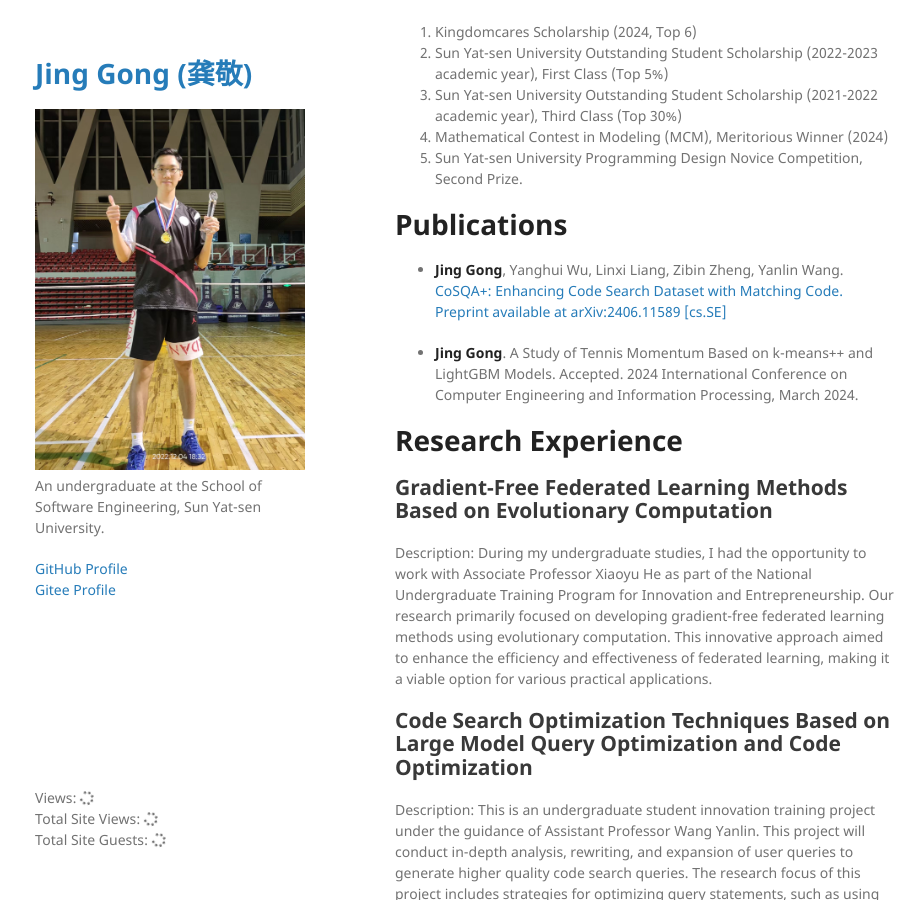
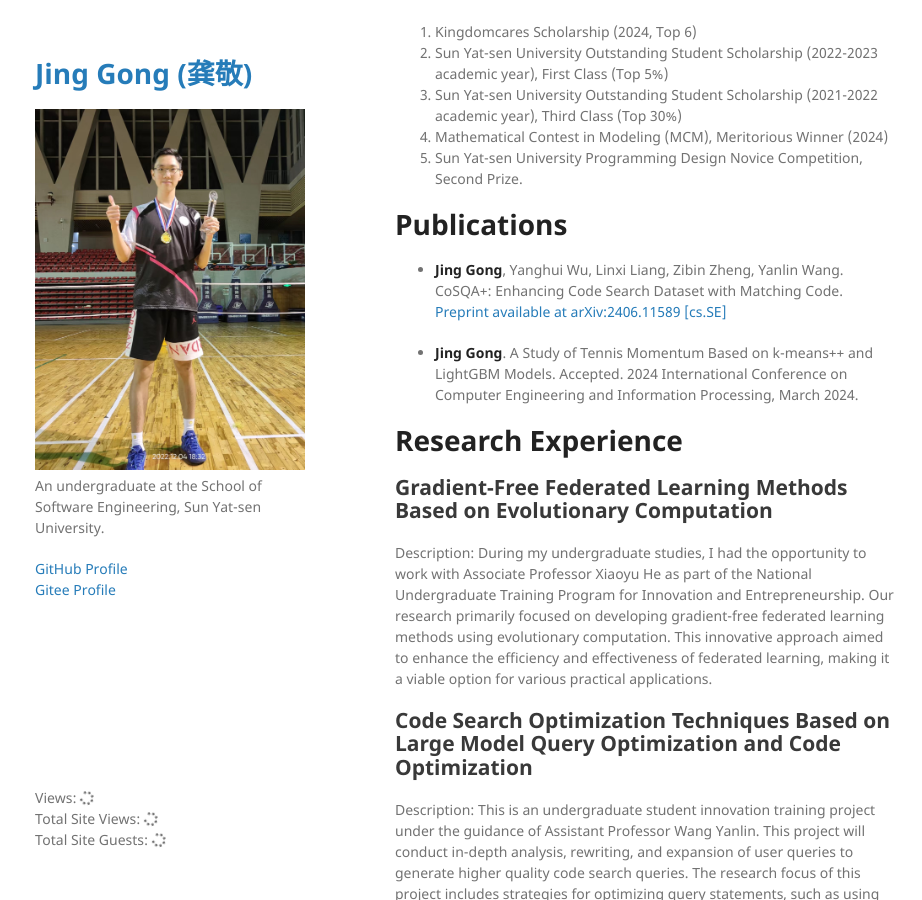
Before and after one commit to MikingG/MikingG.github.io, a Jekyll site: the page built from index.md, in a window 1280 px wide and 900 px high, scrolled down 388 px. Shown: the whole window, without its empty margins (175-1097 px from the left). Built offline with Jekyll 4.4.1, drawn with Linux system fonts in a browser that asks for light colours; nearby versions of some CDN libraries; comment, search, counter and statistics services are not loaded; our own code applies the rules of GitHub Pages for plain Markdown files.

```diff
--- a/index.md
+++ b/index.md
@@ -20,7 +20,7 @@ My research interests include software engineering, large language models, machi
 
 # Publications
 
-- **Jing Gong**, Yanghui Wu, Linxi Liang, Zibin Zheng, Yanlin Wang. [CoSQA+: Enhancing Code Search Dataset with Matching Code. Preprint available at arXiv:2406.11589 [cs.SE]](https://arxiv.org/abs/2406.11589)
+- **Jing Gong**, Yanghui Wu, Linxi Liang, Zibin Zheng, Yanlin Wang. CoSQA+: Enhancing Code Search Dataset with Matching Code. [Preprint available at arXiv:2406.11589 [cs.SE]](https://arxiv.org/abs/2406.11589)
 
 - **Jing Gong**. A Study of Tennis Momentum Based on k-means++ and LightGBM Models. Accepted. 2024 International Conference on Computer Engineering and Information Processing, March 2024.
 
```
